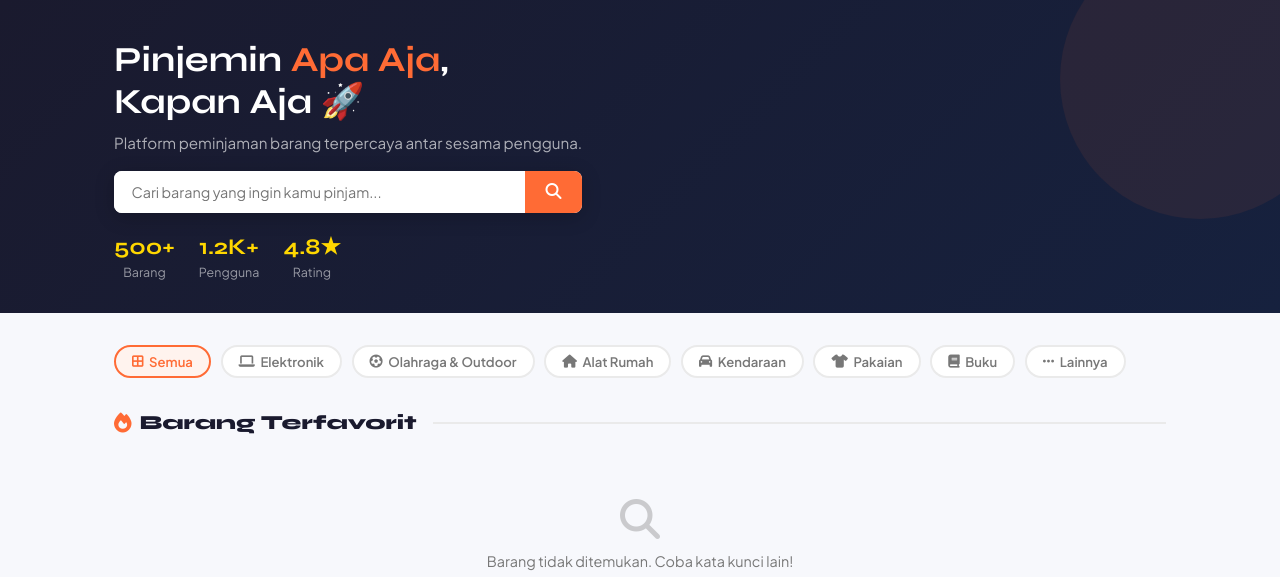
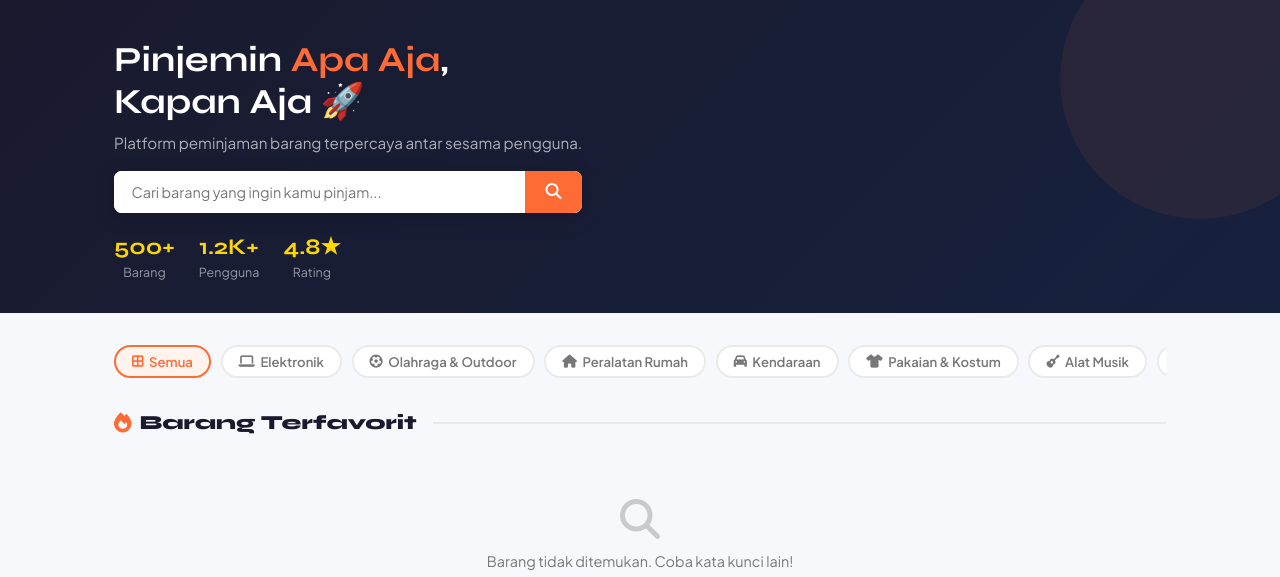
Before and after one commit to Faitz761/pnjemin_v2, a Flask app: page / in a window 1280 px wide. Shown: the part 82-659 px from the top of the page. Run offline with Flask 3, Linux system fonts and the light colour scheme; data that the repository does not hold is empty; some libraries are stand-ins or nearby versions.

Commit message:
first commit

```diff
--- a/templates/home.html
+++ b/templates/home.html
@@ -149,10 +149,10 @@
         <a href="{{ url_for('home') }}" class="kat-chip {% if not kategori %}active{% endif %}"><i class="fas fa-border-all"></i> Semua</a>
         <a href="{{ url_for('home', kategori='Elektronik') }}" class="kat-chip {% if kategori=='Elektronik' %}active{% endif %}"><i class="fas fa-laptop"></i> Elektronik</a>
         <a href="{{ url_for('home', kategori='Olahraga & Outdoor') }}" class="kat-chip {% if kategori=='Olahraga & Outdoor' %}active{% endif %}"><i class="fas fa-futbol"></i> Olahraga & Outdoor</a>
-        <a href="{{ url_for('home', kategori='Alat Rumah') }}" class="kat-chip {% if kategori=='Alat Rumah' %}active{% endif %}"><i class="fas fa-home"></i> Alat Rumah</a>
+        <a href="{{ url_for('home', kategori='Peralatan Rumah') }}" class="kat-chip {% if kategori=='Peralatan Rumah' %}active{% endif %}"><i class="fas fa-home"></i> Peralatan Rumah</a>
         <a href="{{ url_for('home', kategori='Kendaraan') }}" class="kat-chip {% if kategori=='Kendaraan' %}active{% endif %}"><i class="fas fa-car"></i> Kendaraan</a>
-        <a href="{{ url_for('home', kategori='Pakaian') }}" class="kat-chip {% if kategori=='Pakaian' %}active{% endif %}"><i class="fas fa-tshirt"></i> Pakaian</a>
-        <a href="{{ url_for('home', kategori='Buku') }}" class="kat-chip {% if kategori=='Buku' %}active{% endif %}"><i class="fas fa-book"></i> Buku</a>
+        <a href="{{ url_for('home', kategori='Pakaian & Kostum') }}" class="kat-chip {% if kategori=='Pakaian & Kostum' %}active{% endif %}"><i class="fas fa-tshirt"></i> Pakaian & Kostum</a>
+        <a href="{{ url_for('home', kategori='Alat Musik') }}" class="kat-chip {% if kategori=='Alat Musik' %}active{% endif %}"><i class="fas fa-guitar"></i> Alat Musik</a>
         <a href="{{ url_for('home', kategori='Lainnya') }}" class="kat-chip {% if kategori=='Lainnya' %}active{% endif %}"><i class="fas fa-ellipsis-h"></i> Lainnya</a>
     </div>
 
```
